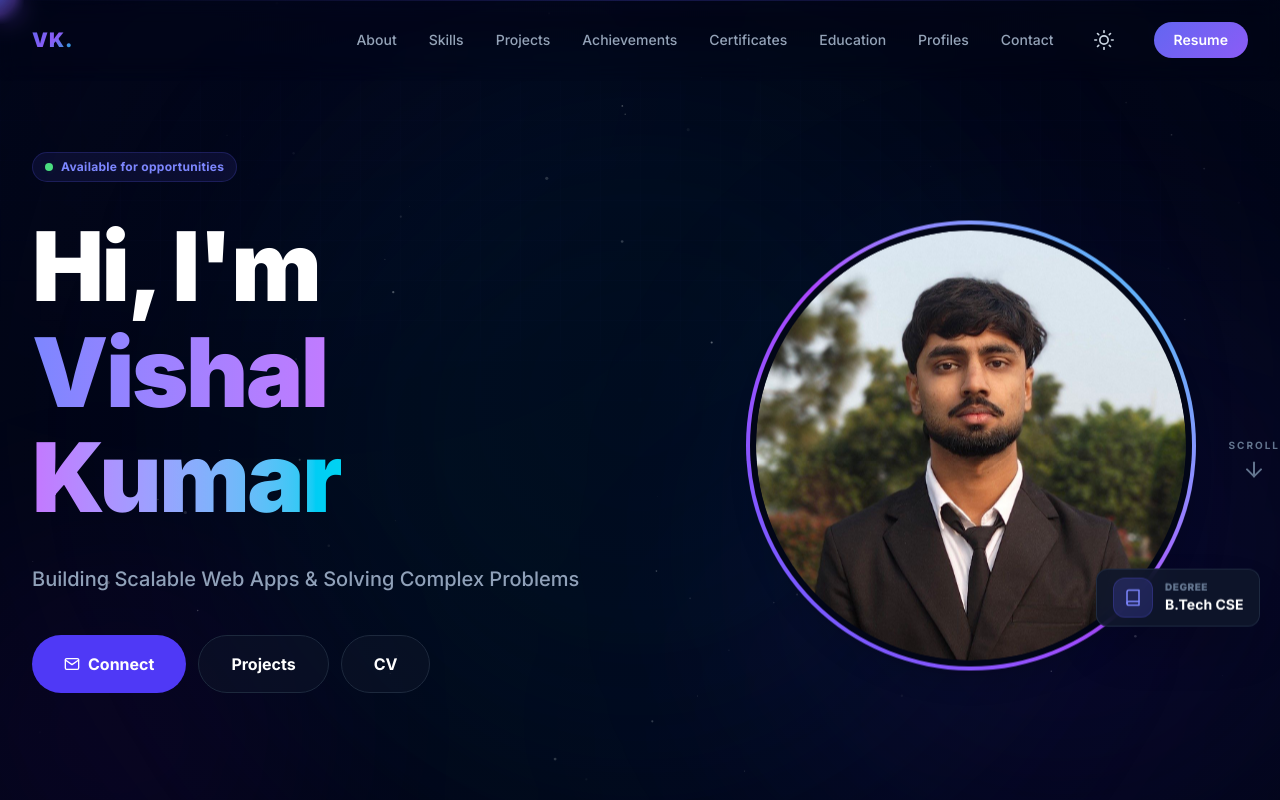
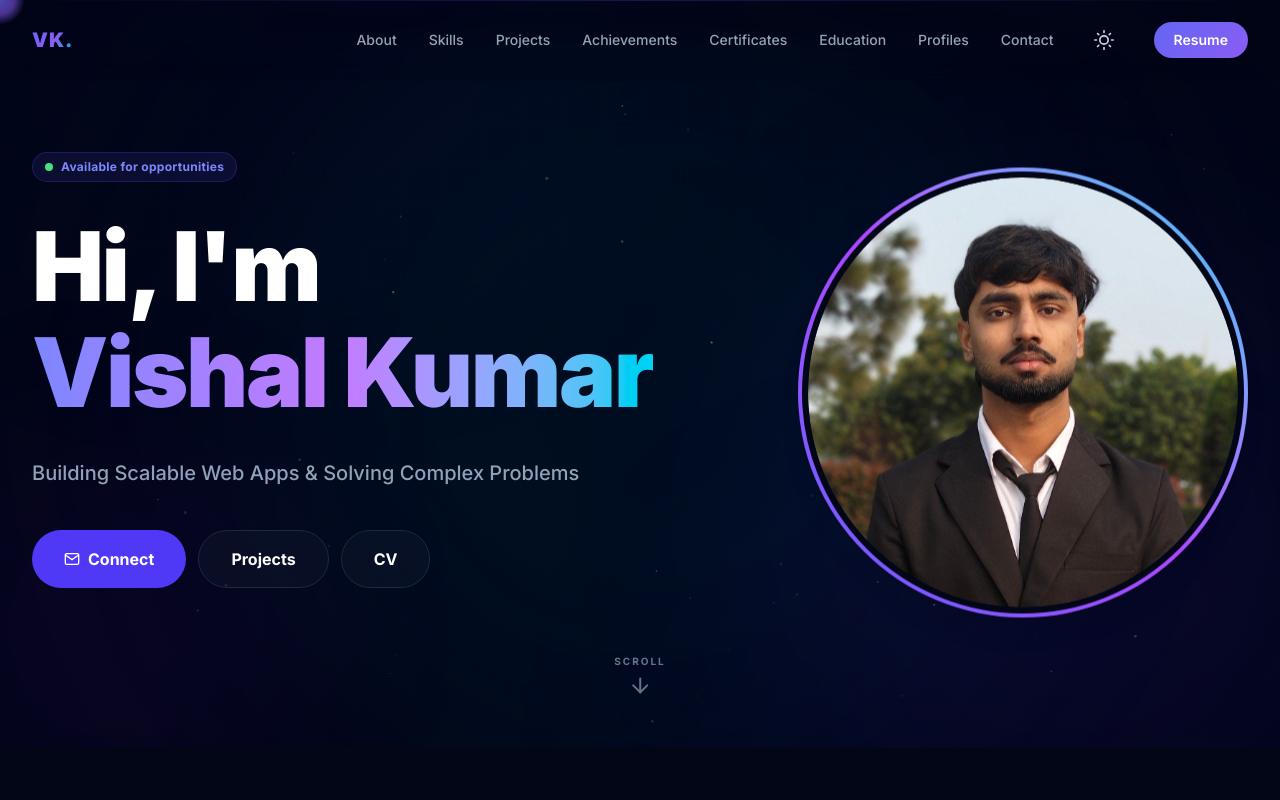
Before and after one commit to Vishal4256/portfolio-vishal, a React (Vite) app: page / in a window 1280 px wide. Shown: the top 800 px of the page. Built offline with nearby package versions, Linux system fonts and the light colour scheme.

Commit message:
progress bar

```diff
--- a/src/App.jsx
+++ b/src/App.jsx
@@ -35,16 +35,8 @@ function App() {
     updateProgress();
     window.addEventListener('scroll', updateProgress, { passive: true });
 
-    const onCopy = (e) => e.preventDefault();
-    const onContext = (e) => e.preventDefault();
-
-    window.addEventListener('copy', onCopy);
-    window.addEventListener('contextmenu', onContext);
-
     return () => {
       window.removeEventListener('scroll', updateProgress);
-      window.removeEventListener('copy', onCopy);
-      window.removeEventListener('contextmenu', onContext);
     };
   }, []);
 
--- a/src/components/CursorShadow.jsx
+++ b/src/components/CursorShadow.jsx
@@ -22,7 +22,7 @@ export default function CursorShadow() {
   return (
     <div
       ref={cursorRef}
-      className="fixed top-0 left-0 w-[50px] h-[50px] -mt-[25px] -ml-[25px] rounded-full pointer-events-none z-0 mix-blend-normal opacity-90 hidden md:block transition-opacity duration-300"
+      className="fixed top-0 left-0 w-[50px] h-[50px] -mt-[25px] -ml-[25px] rounded-full pointer-events-none z-[9999] mix-blend-normal opacity-90 hidden md:block transition-opacity duration-300"
       style={{
         background: 'radial-gradient(circle, rgba(99, 102, 241, 0.8) 0%, rgba(139, 92, 246, 0.6) 40%, rgba(0, 0, 0, 0) 70%)',
       }}
--- a/src/index.css
+++ b/src/index.css
@@ -18,10 +18,6 @@
     font-family: 'Inter', sans-serif;
     overflow-x: hidden;
     transition: background-color 0.3s ease, color 0.3s ease;
-    user-select: none;
-    -webkit-user-select: none;
-    -moz-user-select: none;
-    -ms-user-select: none;
   }
 
   .dark body {
@@ -30,7 +26,7 @@
   }
 
   ::-webkit-scrollbar {
-    width: 6px;
+    width: 10px;
   }
 
   ::-webkit-scrollbar-track {
--- a/src/sections/Hero.jsx
+++ b/src/sections/Hero.jsx
@@ -103,17 +103,6 @@ export default function Hero() {
                 </div>
               </div>
 
-              <div className="absolute bottom-2 -right-4 sm:bottom-10 sm:-right-10 lg:-right-16 animate-float-delayed z-20 scale-[0.8] sm:scale-90 lg:scale-100 origin-left sm:origin-center">
-                <div className="glass-card-sm bg-white/95 dark:bg-slate-900/90 backdrop-blur-xl border border-indigo-100 dark:border-slate-700/50 p-3 rounded-2xl flex items-center gap-3 shadow-2xl">
-                  <div className="w-9 h-9 sm:w-10 sm:h-10 rounded-xl bg-indigo-500/10 dark:bg-indigo-500/20 flex items-center justify-center text-indigo-600 dark:text-indigo-400 border border-indigo-500/20">
-                    <FiBook size={18} />
-                  </div>
-                  <div>
-                    <p className="text-[8px] sm:text-[10px] uppercase tracking-wider text-indigo-400 dark:text-slate-500 font-black">Degree</p>
-                    <p className="text-xs sm:text-sm font-bold text-gray-900 dark:text-white">B.Tech CSE</p>
-                  </div>
-                </div>
-              </div>
             </div>
           </div>
         </div>
@@ -121,7 +110,7 @@ export default function Hero() {
       </div>
 
       {/* Scroll Indicator - Pinned to Section Bottom */}
-      <div ref={scrollRef} className="absolute bottom-16 left-1/2 -translate-x-1/2 flex justify-center lg:relative lg:bottom-auto lg:left-auto lg:translate-x-0 mt-8 sm:mt-12 z-20">
+      <div ref={scrollRef} className="absolute bottom-10 left-1/2 -translate-x-1/2 z-20">
         <button
           onClick={scrollToAbout}
           className="text-gray-400 dark:text-slate-500 hover:text-indigo-600 dark:hover:text-indigo-400 transition-all animate-bounce flex flex-col items-center gap-1 group"
```
